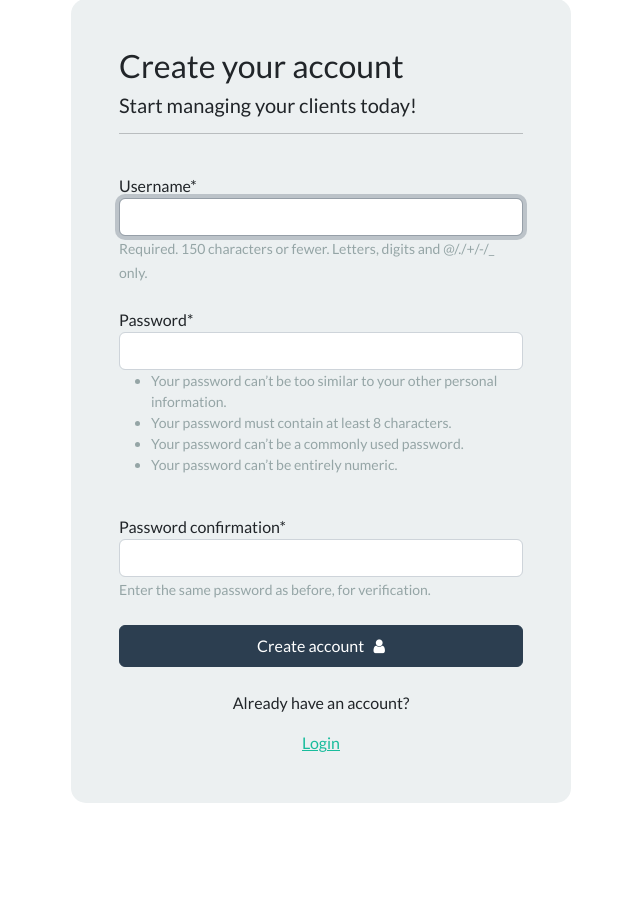
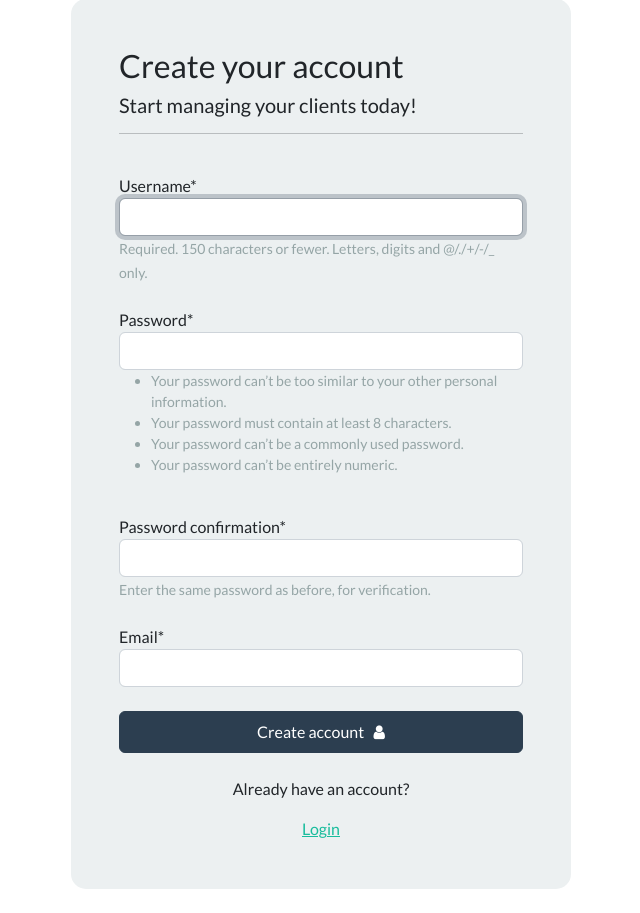
Before and after one commit to Fractaliter/ProjectUE, a Django app: page /register in a window 1280 px wide. Shown: the part 97-1010 px from the top of the page, without its empty margins (319-959 px from the left). Before the commit the page ends 900 px from the top, so only its background shows below. Run offline with Django 4.2, Linux system fonts and the light colour scheme; some libraries are stand-ins or nearby versions.

Commit message:
added Email field inside User registration form

```diff
--- a/crm/webapp/forms.py
+++ b/crm/webapp/forms.py
@@ -12,11 +12,19 @@ from django.forms.widgets import PasswordInput, TextInput
 
 class CreateUserForm(UserCreationForm):
 
+
+    email = forms.EmailField(required=True, label='Email')
+
     class Meta:
+        model = User
+        fields = ("username", "email", "password1", "password2")
 
-        model = User
-        fields = ['username', 'password1', 'password2']
-
+    def save(self, commit=True):
+        user = super(UserCreationForm, self).save(commit=False)
+        user.email = self.cleaned_data["email"]
+        if commit:
+            user.save()
+        return user
 
 # - Login a user
 
--- a/crm/webapp/templates/webapp/register.html
+++ b/crm/webapp/templates/webapp/register.html
@@ -31,6 +31,10 @@
 
                 <br>
 
+                {{form.email|as_crispy_field}}
+
+                <br>
+
                 <button type="submit" class="btn btn-primary w-100 btn-block p-2"> Create account &nbsp; <i class="fa fa-user" aria-hidden="true"></i> </button>
 
 
```
